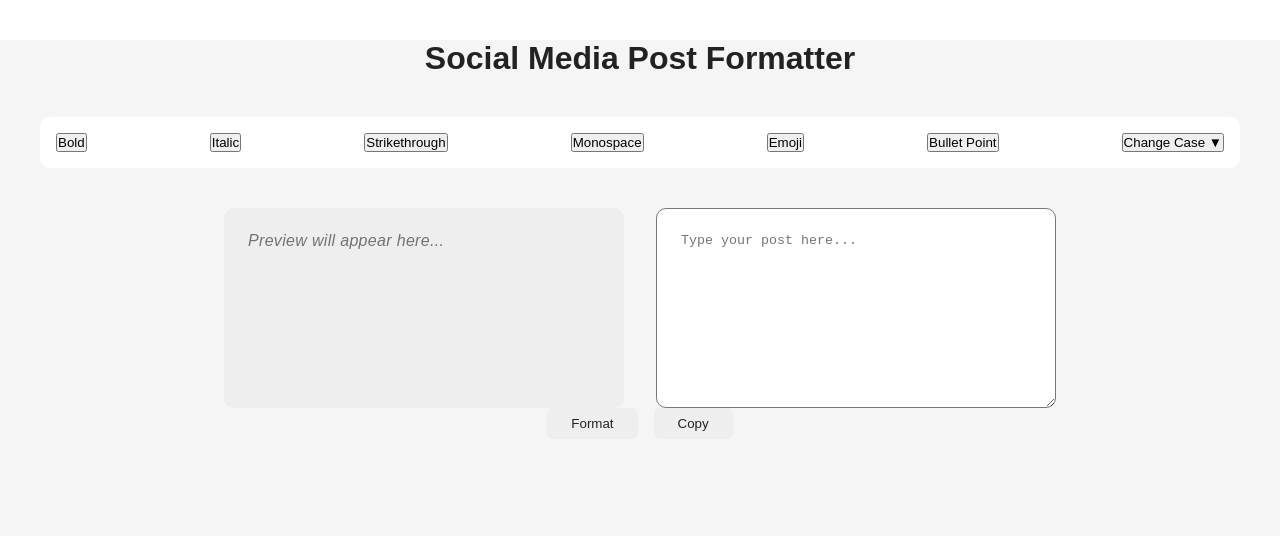
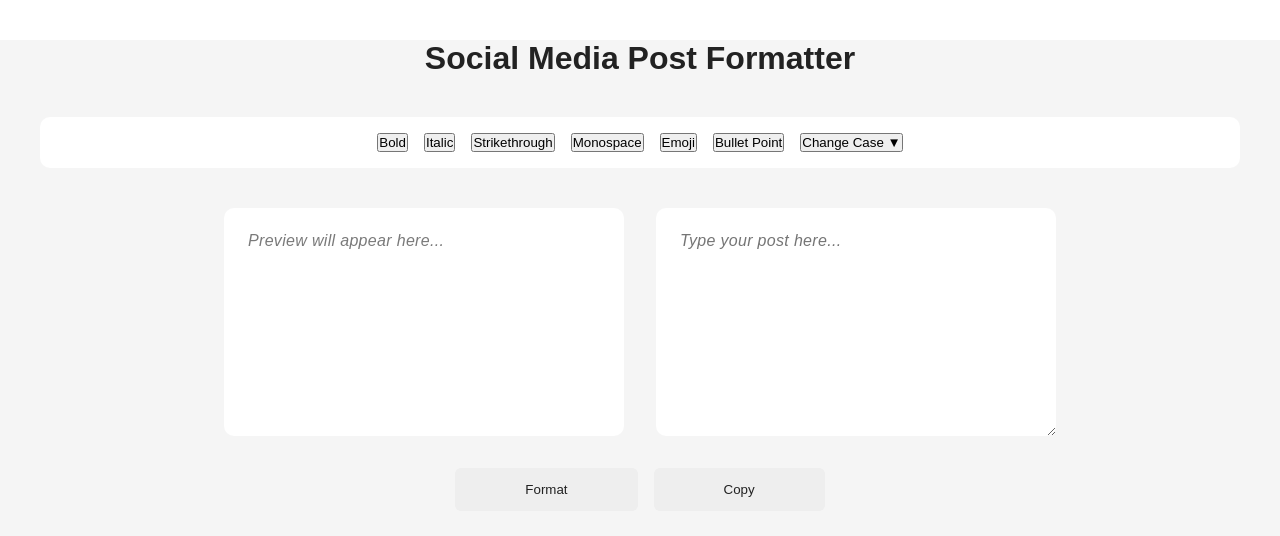
Before and after one commit to LarryMwansa/bwanji_base, a Next.js app: page /social-formatter in a window 1280 px wide. Shown: the top 536 px of the page. Built offline with nearby package versions, Linux system fonts and the light colour scheme.

Commit message:
feat: enhance card styles in social media formatter for improved readability

```diff
--- a/src/app/social-formatter/SocialFormatter.module.css
+++ b/src/app/social-formatter/SocialFormatter.module.css
@@ -8,8 +8,10 @@
 .buttonRow {
   display: flex;
   gap: 1rem;
+  margin-top: 2rem;
   margin-bottom: 1rem;
   justify-content: center;
+
 }
 /* Dropdown and Emoji Picker Overlay Styles */
 .dropdownWrapper {
@@ -64,7 +66,7 @@
   max-width: 1200px;
   display: flex;
   align-items: center;
-  justify-content: space-between;
+  justify-content: center;
   gap: 16px;
 }
 .row {
@@ -78,22 +80,21 @@
   background: var(--card-bg);
   color: var(--card-text);
   border-radius: 10px;
+  border: none;
   padding: 24px;
   min-width: 400px;
+  font-size: 1rem;
+  font-style: italic;
+  letter-spacing: 0.02em;
+  font-family: inherit;
 }
-.preview {
-  background: var(--preview-bg);
-  color: var(--preview-text);
-  border-radius: 10px;
-  padding: 24px;
-  min-width: 400px;
-}
+
 .button {
   background: var(--button-bg);
   color: var(--button-text);
   border: none;
   border-radius: 6px;
-  padding: 8px 24px;
+  padding: 14px 70px;
   cursor: pointer;
   font-weight: 500;
 }
--- a/src/app/social-formatter/page.jsx
+++ b/src/app/social-formatter/page.jsx
@@ -171,7 +171,7 @@ export default function SocialFormatter() {
         )}
       </div>
       <div className={styles.row}>
-        <div className={styles.preview}>
+  <div className={`${styles.preview} ${styles.card}`}>
           {formatted
             ? formatted.split(/(\n+)/).map((chunk, idx) => {
                 if (/^\n+$/.test(chunk)) {
```
